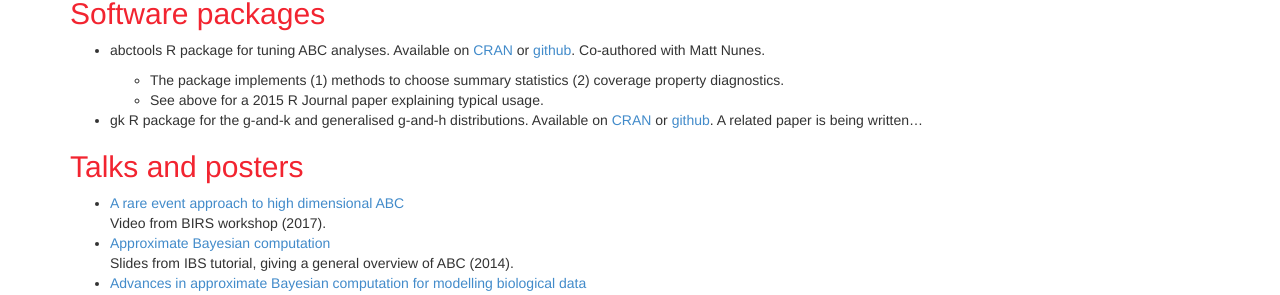
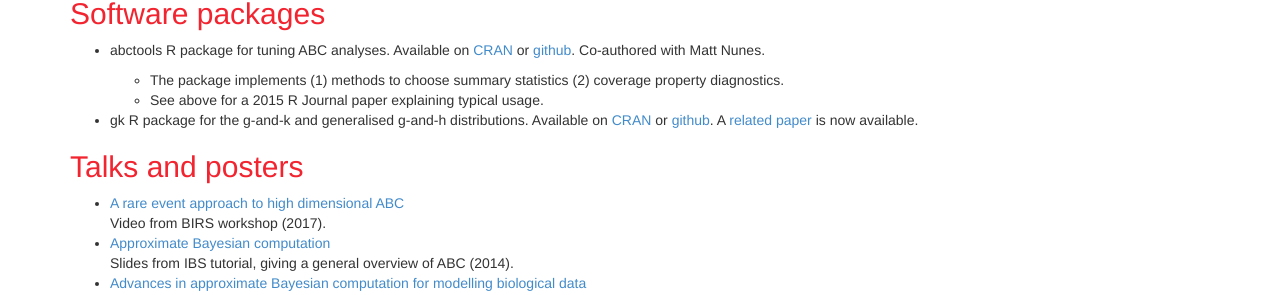
Before and after one commit to dennisprangle/dennisprangle.github.io, a Jekyll site: the page built from pub.md, in a window 1280 px wide and 900 px high, scrolled down 1943 px. Shown: the part 387-682 px from the top of the window. Built offline with Jekyll 4.4.1, drawn with Linux system fonts in a browser that asks for light colours; nearby versions of some CDN libraries.

Commit message:
Mention gk paper in code section

```diff
--- a/pub.md
+++ b/pub.md
@@ -108,7 +108,7 @@ Software packages
   - The package implements (1) methods to choose summary statistics (2) coverage property diagnostics.
   - See above for a 2015 R Journal paper explaining typical usage.
 
-- gk R package for the g-and-k and generalised g-and-h distributions. Available on [CRAN](http://cran.r-project.org/web/packages/gk) or [github](http://www.github.com/dennisprangle/gk). A related paper is being written...
+- gk R package for the g-and-k and generalised g-and-h distributions. Available on [CRAN](http://cran.r-project.org/web/packages/gk) or [github](http://www.github.com/dennisprangle/gk). A [related paper](http://arxiv.org/abs/1706.06889) is now available.
 
 Talks and posters
 -----------------
```
